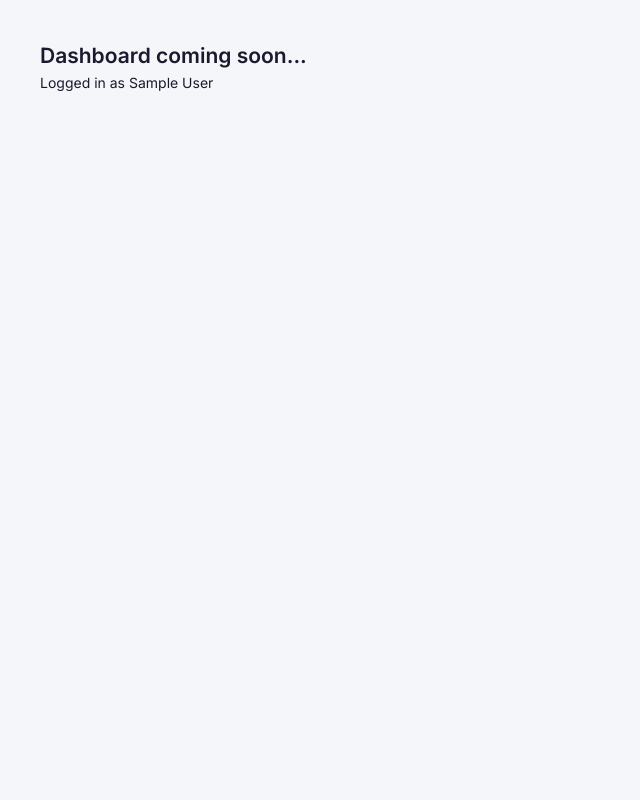
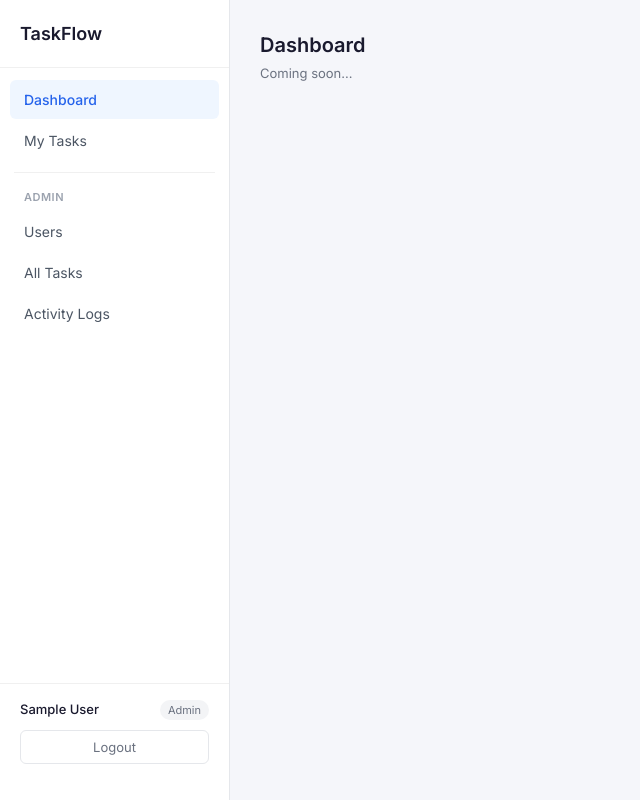
Before and after one commit to annisingh-code/RBAC-task-management-system, a React (Vite) app in the folder frontend/: page / in a window 1280 px wide. Shown: the whole page, without its empty margins (0-640 px from the left). Built offline with nearby package versions, Linux system fonts and the light colour scheme; sample sign-in values are in the browser's storage.

Commit message:
add dashboard layout with role-based sidebar

```diff
--- a/frontend/src/App.jsx
+++ b/frontend/src/App.jsx
@@ -1,8 +1,18 @@
 import { Routes, Route, Navigate } from "react-router-dom";
 import { useAuth } from "./context/AuthContext";
 import ProtectedRoute from "./components/ProtectedRoute";
+import DashboardLayout from "./components/DashboardLayout";
 import Login from "./pages/Login";
 import Signup from "./pages/Signup";
+
+function PlaceholderPage({ title }) {
+    return (
+        <div className="page-header">
+            <h1>{title}</h1>
+            <p>Coming soon...</p>
+        </div>
+    );
+}
 
 function App() {
     const { user } = useAuth();
@@ -13,18 +23,17 @@ function App() {
             <Route path="/login" element={user ? <Navigate to="/" /> : <Login />} />
             <Route path="/signup" element={user ? <Navigate to="/" /> : <Signup />} />
 
-            {/* protected routes - placeholder for now */}
+            {/* protected routes with dashboard layout */}
             <Route
-                path="/"
                 element={
                     <ProtectedRoute>
-                        <div style={{ padding: 40 }}>
-                            <h2>Dashboard coming soon...</h2>
-                            <p>Logged in as {user?.name}</p>
-                        </div>
+                        <DashboardLayout />
                     </ProtectedRoute>
                 }
-            />
+            >
+                <Route path="/" element={<PlaceholderPage title="Dashboard" />} />
+                <Route path="/tasks" element={<PlaceholderPage title="My Tasks" />} />
+            </Route>
 
             {/* catch all */}
             <Route path="*" element={<Navigate to="/" />} />
--- /dev/null
+++ b/frontend/src/components/DashboardLayout.css
@@ -0,0 +1,36 @@
+.dashboard-layout {
+    display: flex;
+}
+
+.dashboard-content {
+    margin-left: 230px;
+    flex: 1;
+    min-height: 100vh;
+    padding: 30px;
+}
+
+.page-header {
+    margin-bottom: 24px;
+}
+
+.page-header h1 {
+    font-size: 20px;
+    font-weight: 600;
+    color: #1a1a2e;
+    margin-bottom: 4px;
+}
+
+.page-header p {
+    font-size: 13px;
+    color: #6b7280;
+}
+
+/* loader */
+.page-loader {
+    display: flex;
+    align-items: center;
+    justify-content: center;
+    min-height: 200px;
+    color: #9ca3af;
+    font-size: 14px;
+}
--- /dev/null
+++ b/frontend/src/components/DashboardLayout.jsx
@@ -0,0 +1,16 @@
+import { Outlet } from "react-router-dom";
+import Sidebar from "./Sidebar";
+import "./DashboardLayout.css";
+
+function DashboardLayout() {
+    return (
+        <div className="dashboard-layout">
+            <Sidebar />
+            <main className="dashboard-content">
+                <Outlet />
+            </main>
+        </div>
+    );
+}
+
+export default DashboardLayout;
--- /dev/null
+++ b/frontend/src/components/Sidebar.css
@@ -0,0 +1,111 @@
+.sidebar {
+    width: 230px;
+    min-height: 100vh;
+    background: #fff;
+    border-right: 1px solid #e5e7eb;
+    display: flex;
+    flex-direction: column;
+    justify-content: space-between;
+    padding: 20px 0;
+    position: fixed;
+    left: 0;
+    top: 0;
+}
+
+.sidebar-top {
+    flex: 1;
+}
+
+.sidebar-brand {
+    font-size: 18px;
+    font-weight: 600;
+    color: #1a1a2e;
+    padding: 0 20px 20px;
+    border-bottom: 1px solid #f0f0f0;
+    margin-bottom: 12px;
+}
+
+.sidebar-nav {
+    display: flex;
+    flex-direction: column;
+    gap: 2px;
+    padding: 0 10px;
+}
+
+.sidebar-nav a {
+    display: block;
+    padding: 9px 14px;
+    color: #4b5563;
+    font-size: 14px;
+    border-radius: 6px;
+    font-weight: 400;
+}
+
+.sidebar-nav a:hover {
+    background: #f5f6fa;
+    color: #1a1a2e;
+}
+
+.sidebar-nav a.active {
+    background: #eff6ff;
+    color: #2563eb;
+    font-weight: 500;
+}
+
+.sidebar-divider {
+    height: 1px;
+    background: #f0f0f0;
+    margin: 10px 4px;
+}
+
+.sidebar-label {
+    font-size: 11px;
+    font-weight: 600;
+    text-transform: uppercase;
+    letter-spacing: 0.5px;
+    color: #9ca3af;
+    padding: 4px 14px;
+}
+
+.sidebar-bottom {
+    padding: 16px 20px;
+    border-top: 1px solid #f0f0f0;
+}
+
+.sidebar-user {
+    display: flex;
+    justify-content: space-between;
+    align-items: center;
+    margin-bottom: 10px;
+}
+
+.sidebar-user-name {
+    font-size: 13px;
+    font-weight: 500;
+    color: #1a1a2e;
+}
+
+.sidebar-user-role {
+    font-size: 11px;
+    background: #f3f4f6;
+    color: #6b7280;
+    padding: 2px 8px;
+    border-radius: 10px;
+    text-transform: capitalize;
+}
+
+.sidebar-logout {
+    width: 100%;
+    padding: 8px;
+    background: none;
+    border: 1px solid #e5e7eb;
+    border-radius: 6px;
+    color: #6b7280;
+    font-size: 13px;
+}
+
+.sidebar-logout:hover {
+    background: #fef2f2;
+    border-color: #fecaca;
+    color: #b91c1c;
+}
--- /dev/null
+++ b/frontend/src/components/Sidebar.jsx
@@ -0,0 +1,43 @@
+import { NavLink } from "react-router-dom";
+import { useAuth } from "../context/AuthContext";
+import "./Sidebar.css";
+
+function Sidebar() {
+    const { user, logout } = useAuth();
+    const isAdmin = user?.role === "admin";
+
+    return (
+        <aside className="sidebar">
+            <div className="sidebar-top">
+                <h2 className="sidebar-brand">TaskFlow</h2>
+
+                <nav className="sidebar-nav">
+                    <NavLink to="/" end>Dashboard</NavLink>
+                    <NavLink to="/tasks">My Tasks</NavLink>
+
+                    {isAdmin && (
+                        <>
+                            <div className="sidebar-divider"></div>
+                            <span className="sidebar-label">Admin</span>
+                            <NavLink to="/admin/users">Users</NavLink>
+                            <NavLink to="/admin/tasks">All Tasks</NavLink>
+                            <NavLink to="/admin/logs">Activity Logs</NavLink>
+                        </>
+                    )}
+                </nav>
+            </div>
+
+            <div className="sidebar-bottom">
+                <div className="sidebar-user">
+                    <span className="sidebar-user-name">{user?.name}</span>
+                    <span className="sidebar-user-role">{user?.role}</span>
+                </div>
+                <button className="sidebar-logout" onClick={logout}>
+                    Logout
+                </button>
+            </div>
+        </aside>
+    );
+}
+
+export default Sidebar;
```
Also changed, not shown: frontend/src/components/AdminRoute.jsx (added, +14 -0 lines).
